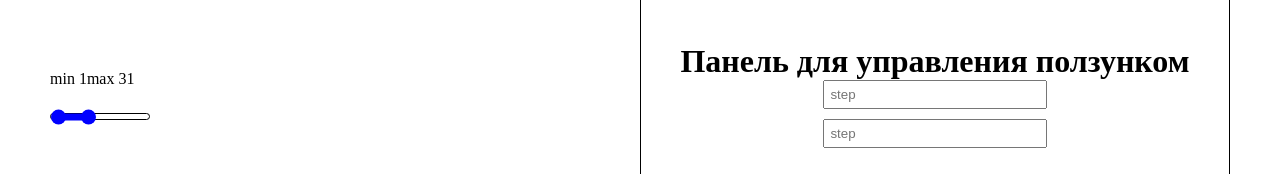
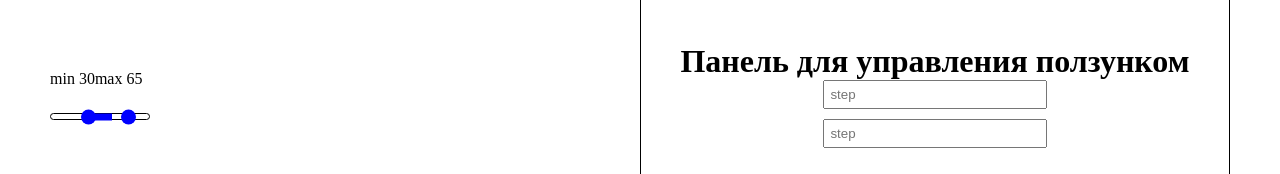
Before and after one commit to canoua/4-task, a website built with Vite: page index.html in a window 1280 px wide. Shown: the part 305-479 px from the top of the page. Built offline with nearby package versions, Linux system fonts and the light colour scheme.

Commit message:
ref constructor in slider.ts

```diff
--- a/src/components/slider.ts
+++ b/src/components/slider.ts
@@ -25,8 +25,11 @@ export function slider() {
     percent: any;
     percentMax: any;
 
-    constructor() {
-      this.initElememts();
+    constructor(min: number, max: number) {
+      this.thumbPositionInit = min;
+      this.thumbMaxPositionInit = max;
+      // max = ;
+      this.initElememts(min, max);
       document.addEventListener('mousedown', (e) => this.mouseDown(e));
       document.addEventListener('mousemove', (e) => this.mouseMove(e));
       document.addEventListener('mouseup', (e) => this.mouseUp(e));
@@ -39,7 +42,9 @@ export function slider() {
     }
 
     // инициализация элементов
-    initElememts() {
+    initElememts(min: number, max: number) {
+      // this.thumbPositionInit = min;
+      // this.thumbMaxPositionInit = max;
       this.app = document.getElementById('app')
       this.outputValueMin = document.createElement('div');
       this.outputValueMax = document.createElement('div');
@@ -65,13 +70,17 @@ export function slider() {
       const lineMaxPosition = this.line.offsetWidth + linePosition.left;
       this.minX = linePosition.left;
       this.maxX = lineMaxPosition - this.thumb.offsetWidth;
-      this.thumbPositionInit = this.thumb.getBoundingClientRect().left - linePosition.left;
+
+      // this.percent = Math.max(0, Math.min((this.thumb.getBoundingClientRect().left - this.line.getBoundingClientRect().left)/(this.line.offsetWidth)*100, 100));
+
+      // this.thumbPositionInit = linePosition.left + min;
+      this.thumb.style.left = `${min}px`
       this.thumbMaxPositionInit = this.thumbMax.getBoundingClientRect().left - linePosition.left;
-      this.rangePositionInit = this.thumbPositionInit;
+      // this.rangePositionInit = this.thumbPositionInit;
 
-      this.range.style.left = `${this.rangePositionInit}px`;
-      this.outputValueMin.textContent=`min ${this.thumbPositionInit}`;
-      this.outputValueMax.textContent=`max ${this.thumbMaxPositionInit}`;
+      this.range.style.left = `${min+1}px`;
+      this.outputValueMin.textContent=`min ${min}`;
+      this.outputValueMax.textContent=`max ${max}`;
     }
 
     mouseDown(e: any) {
@@ -150,7 +159,7 @@ export function slider() {
 
 
   document.addEventListener('DOMContentLoaded', function() {
-    const slider = new Slider();
+    const slider = new Slider(30, 65);
     const panel = new Panel();
   })
 }
--- a/src/style.css
+++ b/src/style.css
@@ -45,7 +45,7 @@
 }
 
 .thumb-max {
-  left: 30px;
+  left: 70px;
 }
 
 .range {
```
